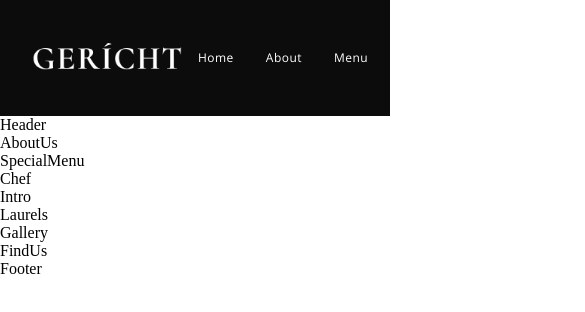
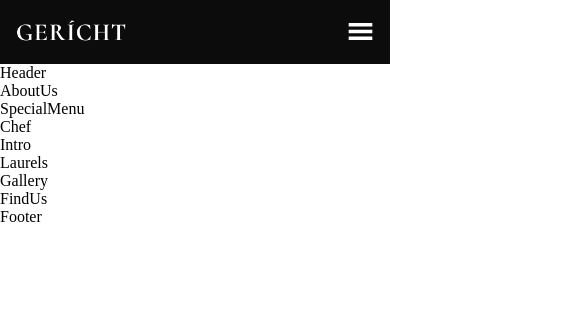
Before and after one commit to alinukerotester/alinukes-restaurant, a React (Create React App) app: page / in a window 390 px wide. Shown: the top 312 px of the page, 585 px wide, since content can reach past the window. Built offline with nearby package versions, Linux system fonts and the light colour scheme; a web font is replaced by a local one.

Commit message:
gata pentru diferite platforme

```diff
--- a/src/components/Navbar/Navbar.css
+++ b/src/components/Navbar/Navbar.css
@@ -80,3 +80,33 @@
   top: 20px;
   right: 20px;
 }
+
+@media screen and (min-width: 2000px) {
+  .app__navbar-logo img {
+    width: 210px;
+  }
+}
+
+@media screen and (max-width: 1150px) {
+  .app__navbar-links {
+    display: none;
+  }
+
+  .app__navbar-smallscreen {
+    display: flex;
+  }
+}
+
+@media screen and (max-width: 650px) {
+  .app__navbar {
+    padding: 1rem;
+  }
+
+  .app__navbar-login {
+    display: none;
+  }
+
+  .app__navbar-logo img {
+    width: 110px;
+  }
+}
--- a/src/components/Navbar/Navbar.jsx
+++ b/src/components/Navbar/Navbar.jsx
@@ -1,11 +1,14 @@
-import React from 'react';
+import React, { useState } from 'react';
 import { GiHamburgerMenu } from 'react-icons/gi';
 import { MdOutlineRestaurantMenu } from 'react-icons/md';
 
 import images from '../../constants/images';
 import './Navbar.css';
 
-const Navbar = () => (
+const Navbar = () => {
+  const [toggleMenu, setToggleMenu] = useState(false);
+
+  return (
     <nav className="app__navbar">
       <div className="app__navbar-logo">
         <img src={images.gericht} alt="logo" />
@@ -37,12 +40,17 @@ const Navbar = () => (
         </a>
       </div>
       <div className="app__navbar-smallscreen">
-      <GiHamburgerMenu color="#fff" fontSize={27} onClick={() => {}} />
+        <GiHamburgerMenu
+          color="#fff"
+          fontSize={27}
+          onClick={() => setToggleMenu(true)}
+        />
+        {toggleMenu && (
           <div className="app__navbar-smallscreen_overlay flex__center slide-bottom">
             <MdOutlineRestaurantMenu
               fontSize={27}
               className="overlay__close"
-          onClick={() => {}}
+              onClick={() => setToggleMenu(false)}
             />
             <ul className="app__navbar_smallscreen-links">
               <li className="p__opensans">
@@ -62,8 +70,10 @@ const Navbar = () => (
               </li>
             </ul>
           </div>
+        )}
       </div>
     </nav>
   );
+};
 
 export default Navbar;
```
Lines whose indentation alone changed are shown as unchanged.
